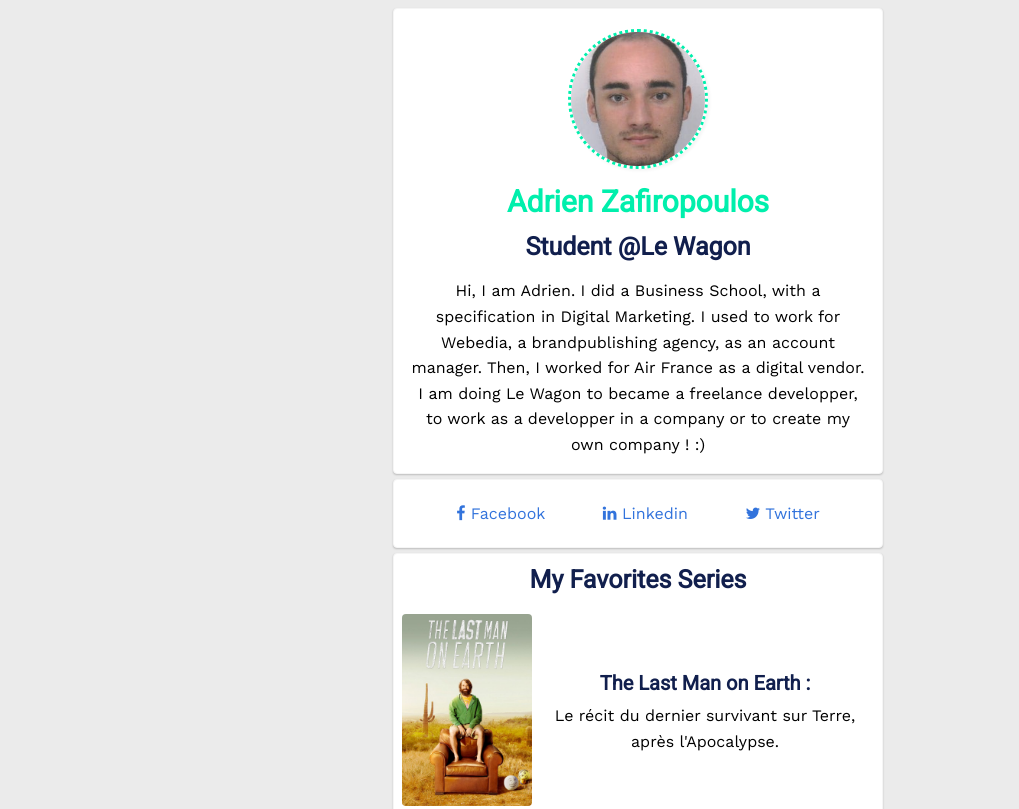
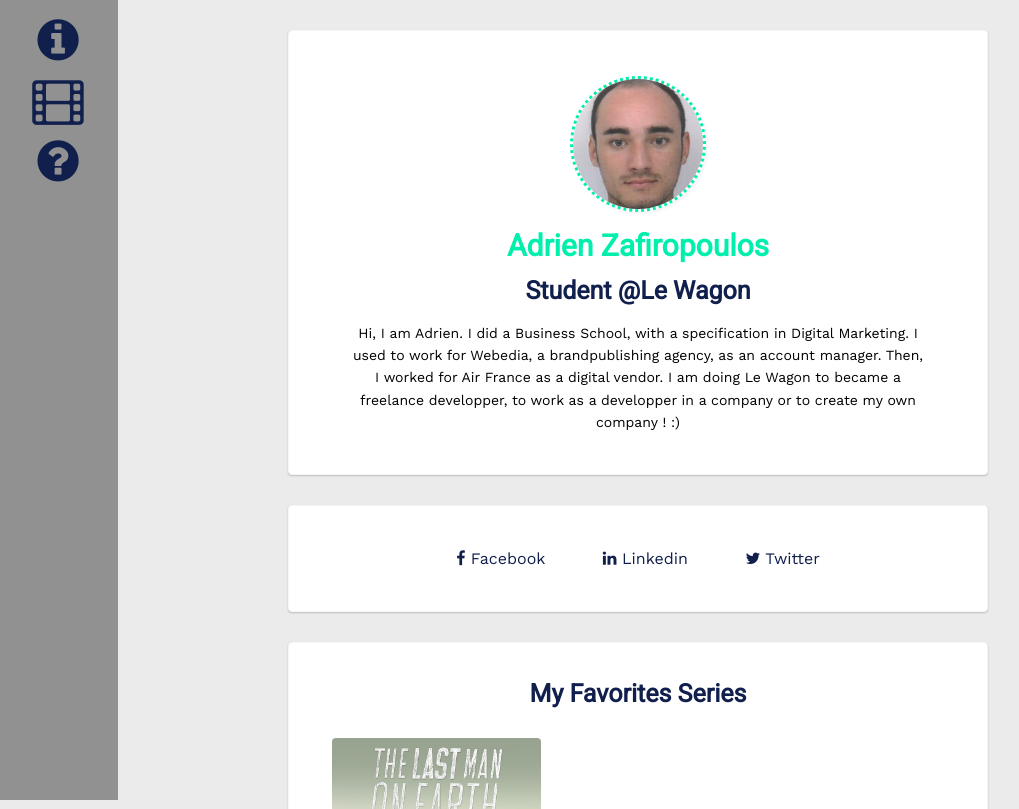
Before and after one commit to Adrirules/profile, a plain HTML site: page index.html in a window 1280 px wide. Shown: the top 809 px of the page, without its empty margins (2-1021 px from the left). Drawn offline with nearby package versions, Linux system fonts and the light colour scheme.

Commit message:
fine tunning color

```diff
--- a/index.html
+++ b/index.html
@@ -8,21 +8,48 @@
       <link rel="stylesheet" href="style.css">
       <link href="https://fonts.googleapis.com/css?family=Roboto|Work+Sans" rel="stylesheet">
     </head>
+
     <body>
-      <div class="card-white text-center" >
+      <div id="sidebar">
+        <ul>
+          <li class="list-sidebar text-center">
+            <a href="#summary"><i class="fa fa-info-circle fa-3x" aria-hidden="true"></i></a>
+          </li>
+          <li class="list-sidebar">
+            <a href="#favorites-series"><i class="fa fa-film fa-3x" aria-hidden="true"></i></a>
+          </li>
+          <li class="list-sidebar">
+            <a href="#footer"><i class="fa fa-question-circle fa-3x" aria-hidden="true"></i></a>
+          </li>
+
+        </ul>
+
+
+      </div>
+
+      <div id="page-content">
+        <div class="card-white text-center" id="summary" >
           <img src="images/adrienZ.jpg" alt="Adrien Zafiropoulos profil picture" class="img-circle">
           <h1>Adrien Zafiropoulos</h1>
           <h2>Student @Le Wagon</h2>
           <p>Hi, I am Adrien. I did a Business School, with a specification in Digital Marketing. I used to work for Webedia, a brandpublishing agency, as an account manager. Then, I worked for Air France as a digital vendor. I am doing Le Wagon to became a freelance developper, to work as a developper in a company or to create my own company ! :)</p>
         </div>
+
         <div class="card-white text-center" >
           <ul class="list-inline">
-          <li><a href="https://www.facebook.com/adrien.zfrpls" target="_blank"><i class="fa fa-facebook" aria-hidden="true"></i> Facebook</a></li>
-          <li><a href="https://www.linkedin.com/in/adrien-zafiropoulos/" target="_blank"><i class="fa fa-linkedin" aria-hidden="true"></i> Linkedin</a></li>
-          <li><a href="https://twitter.com/AdrienRules" target="_blank"><i class="fa fa-twitter" aria-hidden="true"></i> Twitter</a></li>
+            <li>
+              <a href="https://www.facebook.com/adrien.zfrpls" target="_blank" class="social"><i class="fa fa-facebook" aria-hidden="true"></i> Facebook</a>
+            </li>
+            <li>
+              <a href="https://www.linkedin.com/in/adrien-zafiropoulos/" target="_blank" class="social"><i class="fa fa-linkedin" aria-hidden="true"></i> Linkedin</a>
+            </li>
+            <li>
+              <a href="https://twitter.com/AdrienRules" target="_blank" class="social"><i class="fa fa-twitter" aria-hidden="true"></i> Twitter</a>
+            </li>
           </ul>
         </div>
-      <div class="card-white text-center">
+
+        <div class="card-white text-center" id="favorites-series">
           <h2>My Favorites Series</h2>
             <table>
               <tbody>
@@ -41,6 +68,14 @@
               </tbody>
             </table>
         </div>
+
+        <div class="card-white text-center" id="footer">
+          <h2> About this page</h2>
+          <p>This page has been coded during the <a href="https://www.lewagon.com/fr" class="social">FullStack program @LeWagon.</a> That was probably the best experience of my entire life.</p>
+
+        </div>
+
+      </div>
     </body>
   </div>
 </html>
--- a/style.css
+++ b/style.css
@@ -23,7 +23,6 @@
   line-height: 1.6;
 }
 
-
 h1 {
   font-family: 'Roboto', sans-serif;
   color: rgb(0, 239, 172);
@@ -44,31 +43,30 @@
   color: #111F4D;
   font-size: 20px ;
   margin: 4px;
-
 }
 
 p {
   font-family: 'Work Sans', sans-serif;
-  margin: 0px 10px 10px;
-
+  margin: 0px 30px 10px;
+  font-size: 14px;
 }
 
-a {
-  color: #3273dc;
+.social {
+  color: #111F4D;
   padding: 6px;
   text-decoration: none;
 }
 
-a:hover {
-  background-color:rgb(0, 239, 172);
+.social:hover {
+  background-color: rgb(0, 239, 172);
   border-radius: 4px;
   border: dashed;
   border-width: 1px;
   border-color: rgb(254, 44, 187);
   padding: 5px;
-  color: #3273dc;
+  color: #111F4D;
+}
 
-}
 .img-circle {
   border-radius: 50%;
   border: solid;
@@ -76,14 +74,16 @@
   border: dotted;
   border-color: rgb(0, 239, 172);
   box-shadow: 2px 2px 3px rgb(245, 245, 245);
-  width: 28%;
+  width: 130px;
   margin: 15px 20px 1px;
-  }
+}
 
 .img-series {
   width: 100%;
   border-radius: 4px;
+  margin: 10px;
 }
+
 .text-center{
   text-align: center;
 }
@@ -93,24 +93,53 @@
   border: solid;
   border-width: 1px;
   border-color: rgb(245, 245, 245);
-  padding: 5px;
-  margin: 5px;
+  padding: 30px;
   background-color: rgb(255, 255, 255);
   box-shadow: 0px 1px 2px 0px rgba(0, 0, 0, 0.2);
-
+  margin: 30px 0px;
 }
 
 .container {
-  width: 500px;
+  width: 700px;
   margin: 0 auto;
 }
 
 .list-inline > li {
   display: inline-block;
   padding: 0px 20px;
-
 }
 
 .list-inline {
   padding-left: 0px;
 }
+
+#sidebar {
+  background-color: rgb(145, 145, 145);
+  position: fixed;
+  left: 0px;
+  top: 0px;
+  bottom: 0px;
+  width: 120px;
+  text-align: center;
+  color:rgb(0, 239, 172);
+
+}
+ul {
+  list-style: none;
+  padding-left: 0px;
+  margin: 10px;
+}
+
+.list-sidebar {
+  color: #3273dc;
+  padding: 6px;
+  text-decoration: none;
+}
+
+.fa {
+  color: #111F4D;
+}
+
+.fa:hover {
+  color: rgb(0, 239, 172);
+}
```
Lines whose indentation alone changed are shown as unchanged.
